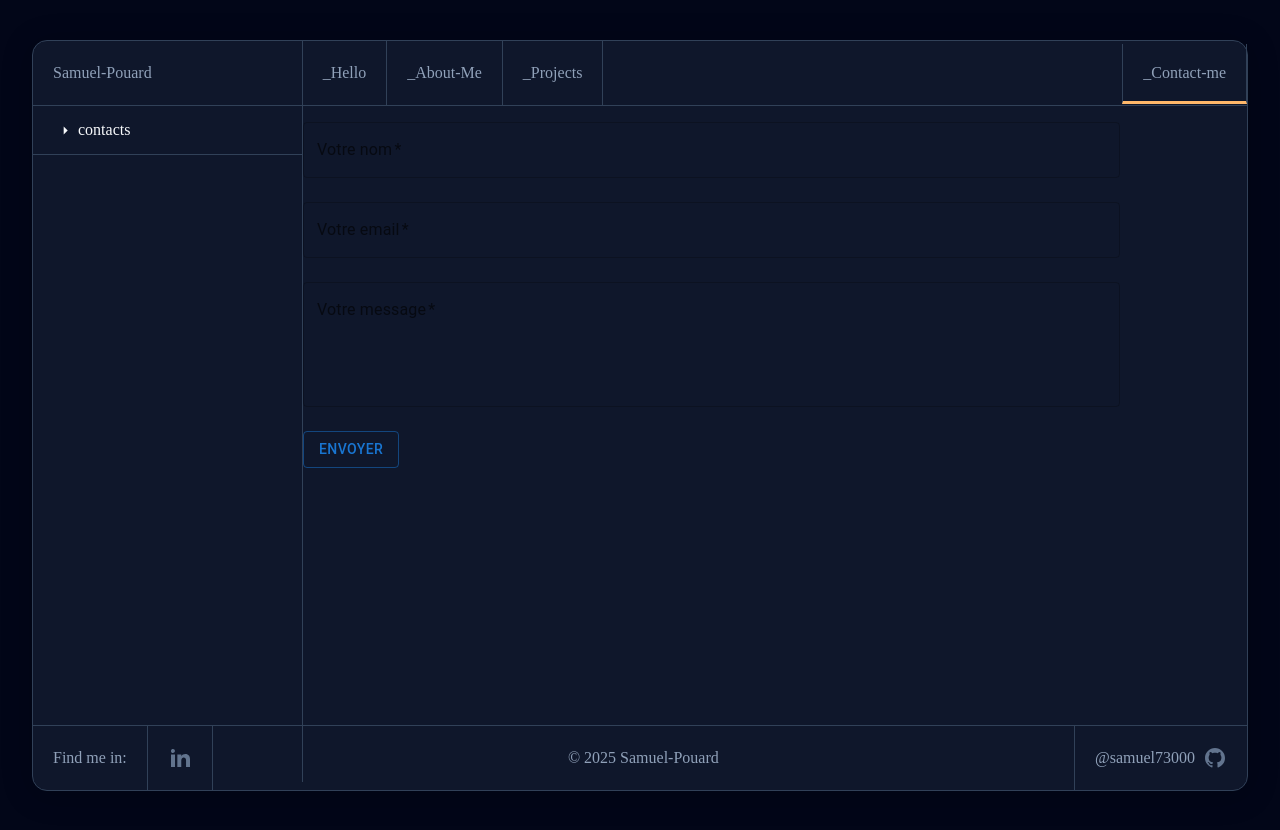
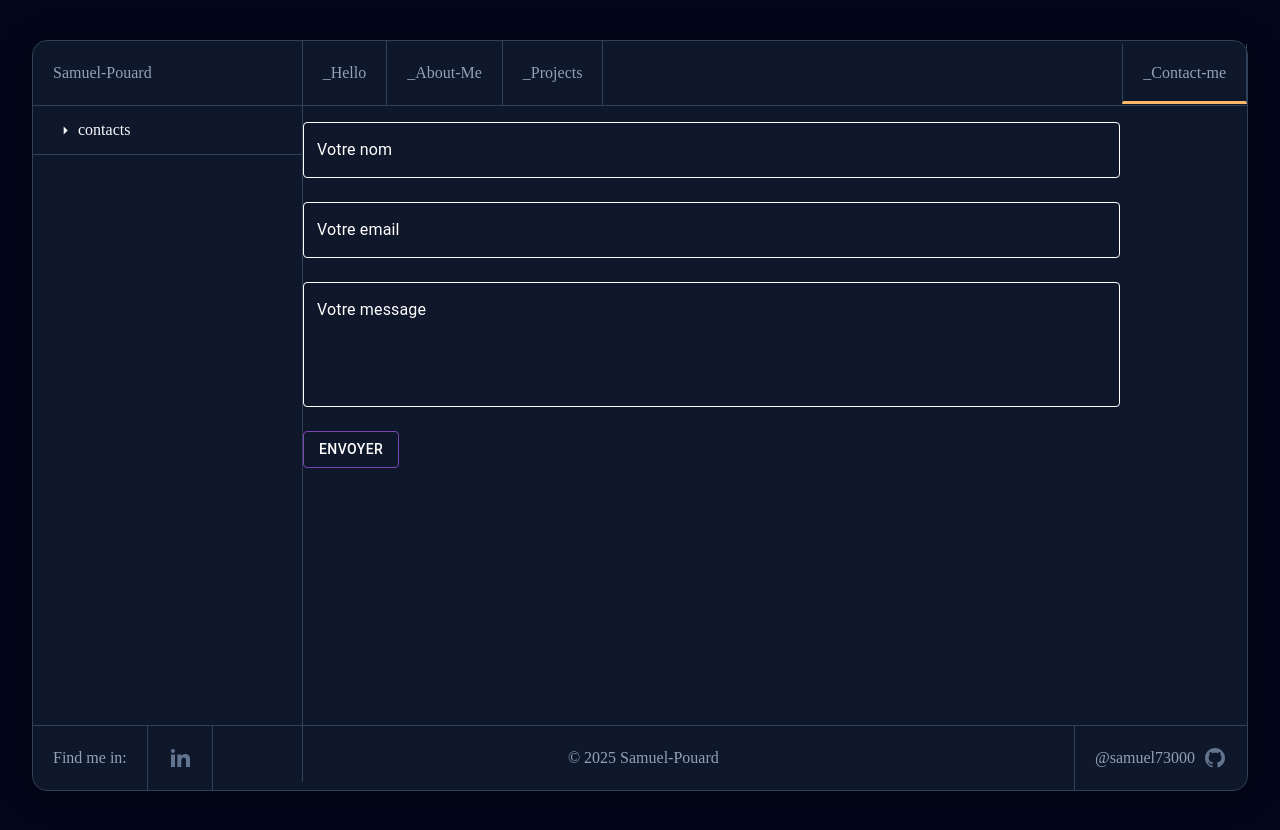
Before and after one commit to samuel73000/Portfolio-v4, a Next.js app: page /contact-me in a window 1280 px wide. Built offline with nearby package versions, Linux system fonts and the light colour scheme.

Commit message:
surpp de testt

```diff
--- a/src/app/api/submit-form/route.js
+++ /dev/null
@@ -1,28 +0,0 @@
-export async function POST(request) {
-  const formData = await request.formData();
-
-  try {
-    const response = await fetch("/.netlify/functions/submit-form", {
-      method: "POST",
-      body: formData,
-    });
-
-    if (!response.ok) {
-      throw new Error("Network response was not ok");
-    }
-
-    return new Response(JSON.stringify({ success: true }), {
-      status: 200,
-      headers: {
-        "Content-Type": "application/json",
-      },
-    });
-  } catch (error) {
-    return new Response(JSON.stringify({ error: error.message }), {
-      status: 500,
-      headers: {
-        "Content-Type": "application/json",
-      },
-    });
-  }
-}
--- a/src/app/contact-me/page.js
+++ b/src/app/contact-me/page.js
@@ -88,49 +88,66 @@ export default function contactMe() {
         </section>
 
         <section className='section-2'>
-          <form
+        <form
             name='contact'
             method='POST'
             data-netlify='true'
-            netlify-honeypot='bot-field'
-            onSubmit={handleSubmit}
+            netlify
             className={open ? "form-visible" : "form-hidden"}>
+            {/* Nécessaire pour le parsing du formulaire par Netlify */}
             <input type='hidden' name='form-name' value='contact' />
-            <input type='hidden' name='bot-field' />
 
             <TextField
               type='text'
               label='Votre nom'
               name='name'
-              value={formData.name}
-              onChange={handleChange}
               fullWidth
               margin='normal'
-              required
+              sx={{
+                "& .MuiOutlinedInput-root": {
+                  "& fieldset": { borderColor: "white" },
+                  "&:hover fieldset": { borderColor: "white" },
+                  "&.Mui-focused fieldset": { borderColor: "white" },
+                },
+                "& .MuiInputLabel-root": { color: "white" },
+                "& .MuiInputBase-input": { color: "white" },
+              }}
             />
 
             <TextField
               label='Votre email'
               name='email'
               type='email'
-              value={formData.email}
-              onChange={handleChange}
               fullWidth
               margin='normal'
-              required
+              sx={{
+                "& .MuiOutlinedInput-root": {
+                  "& fieldset": { borderColor: "white" },
+                  "&:hover fieldset": { borderColor: "white" },
+                  "&.Mui-focused fieldset": { borderColor: "white" },
+                },
+                "& .MuiInputLabel-root": { color: "white" },
+                "& .MuiInputBase-input": { color: "white" },
+              }}
             />
 
             <TextField
               type='text'
               label='Votre message'
               name='message'
-              value={formData.message}
-              onChange={handleChange}
               multiline
               rows={4}
               fullWidth
               margin='normal'
-              required
+              sx={{
+                "& .MuiOutlinedInput-root": {
+                  "& fieldset": { borderColor: "white" },
+                  "&:hover fieldset": { borderColor: "white" },
+                  "&.Mui-focused fieldset": { borderColor: "white" },
+                },
+                "& .MuiInputLabel-root": { color: "white" },
+                "& .MuiInputBase-input": { color: "white" },
+              }}
             />
 
             <Button
@@ -138,7 +155,10 @@ export default function contactMe() {
               variant='outlined'
               sx={{
                 marginTop: "1rem",
+                borderColor: "#7a46b1",
+                color: "#fff",
                 "&:hover": {
+                  borderColor: "#9857d3",
                   backgroundColor: "rgba(122, 70, 177, 0.1)",
                 },
               }}>
```
Also changed, not shown: jsconfig.json (deleted, +0 -7 lines), 2 other files (tests, documents, lock files or other folders).
